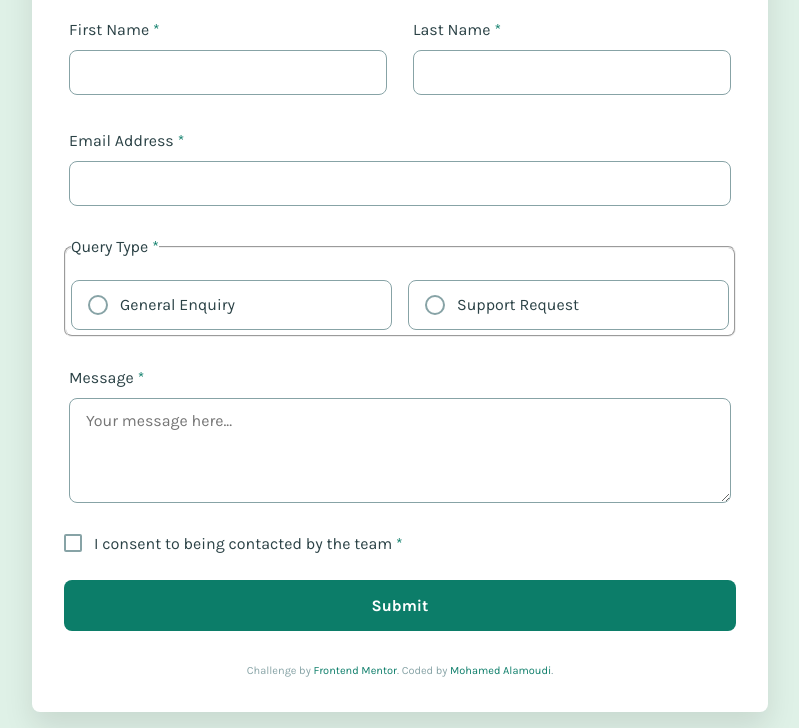
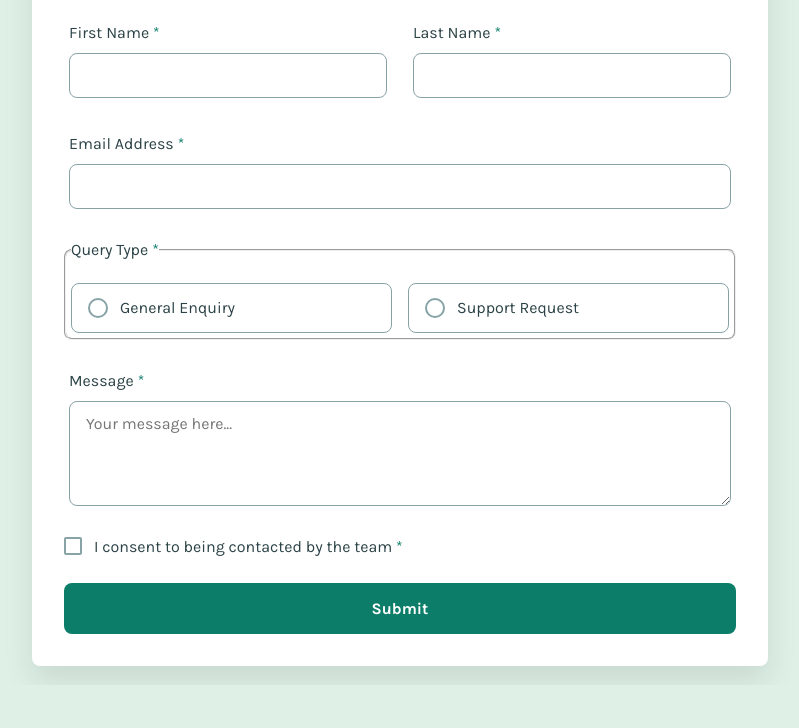
Before and after one commit to mohamed-alamoudi/Contact-form, a plain HTML site: page index.html in a window 1280 px wide. Shown: the part 115-843 px from the top of the page, without its empty margins (240-1039 px from the left). After the commit the page ends 800 px from the top, so only its background shows below. Drawn offline with Linux system fonts and the light colour scheme.

Commit message:
Update index.html

```diff
--- a/index.html
+++ b/index.html
@@ -6,10 +6,10 @@
   <meta name="viewport" content="width=device-width, initial-scale=1.0">
   <meta name="description" content="Contact form - Frontend Mentor Challenge">
 
-  <link rel="icon" type="image/png" sizes="32x32" href="./assets/images/favicon-32x32.png">
+  <link rel="shortcut icon" href="assets/favicon.ico" type="image/x-icon">
   <link rel="stylesheet" href="./assets/css/styles.css">
 
-  <title>Frontend Mentor | Contact form</title>
+  <title>Contact form</title>
 </head>
 
 <body>
@@ -95,13 +95,6 @@
         Submit
       </button>
     </form>
-
-    <div class="attribution">
-      Challenge by <a href="https://www.frontendmentor.io?ref=challenge" target="_blank" rel="noopener">Frontend
-        Mentor</a>.
-      Coded by <a href="https://www.frontendmentor.io/profile/mohamed-alamoudi" target="_blank" rel="noopener">Mohamed
-        Alamoudi</a>.
-    </div>
   </main>
 
   <div id="successToast" class="success-toast" role="alert" aria-live="assertive">
```
